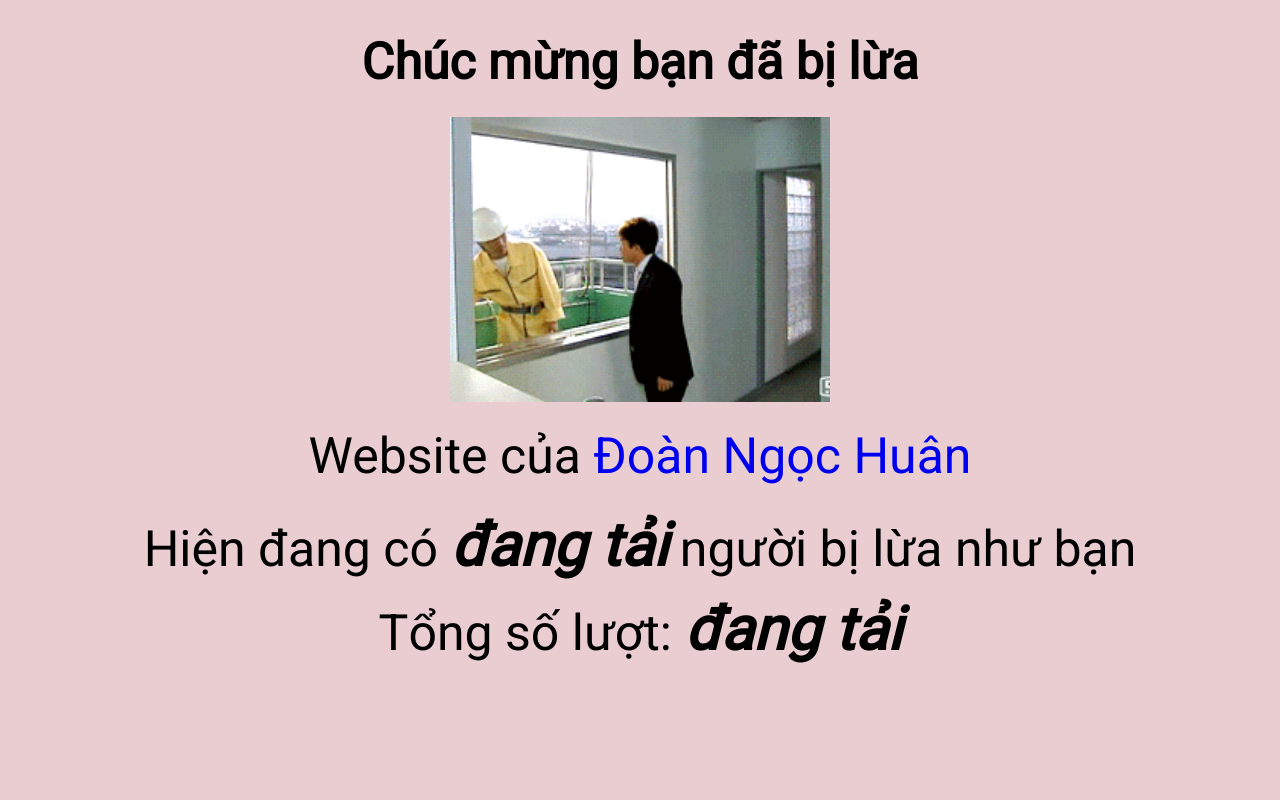
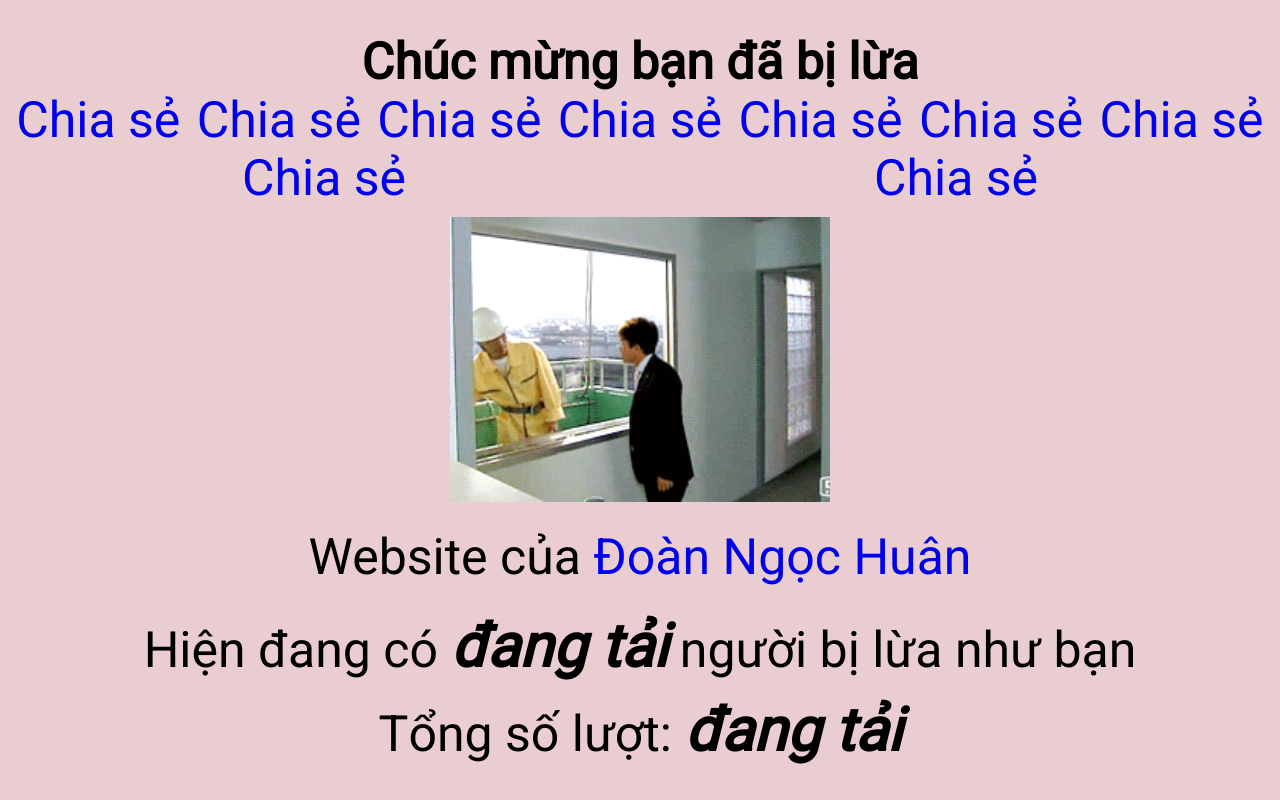
Before and after one commit to dnhuan/ts19, a website: page www/index.html in a window 1280 px wide. Drawn offline with nearby package versions, Linux system fonts and the light colour scheme; no server answers.

Commit message:
added share buttons

```diff
--- a/www/index.html
+++ b/www/index.html
@@ -10,7 +10,7 @@
     <meta property="og:description"        content="Công tác chấm thi năm nay diễn ra hiệu quả, kết quả đến sớm hơn mọi năm. Điểm sàn giảm mạnh so với năm trước." />
     <meta property="og:image"              content="meta.jpg" />
     <meta name="viewport" content="width=device-width, initial-scale=1">
-    <link rel="stylesheet" type="text/css" media="screen" href="min.css" />
+    <link rel="stylesheet" type="text/css" media="screen" href="main.css" />
     <link href="https://fonts.googleapis.com/css?family=Roboto&display=swap&subset=vietnamese" rel="stylesheet">
     <script src="https://cdnjs.cloudflare.com/ajax/libs/socket.io/2.2.0/socket.io.js"></script>
     <script src="https://code.jquery.com/jquery-1.11.1.js"></script>
@@ -20,7 +20,32 @@
 
 </head>
 <body>
-    <div class="header"><b>Chúc mừng bạn đã bị lừa</b></div>
+    <!--  -->
+    <div id="fb-root"></div>
+    <script async defer crossorigin="anonymous" src="https://connect.facebook.net/vi_VN/sdk.js#xfbml=1&version=v3.3&appId=240601663250319&autoLogAppEvents=1"></script>
+    <!--  -->
+    <div class="header" class="fb-share-button"><b>Chúc mừng bạn đã bị lừa</b></div>
+    <div class="container">
+        <!--  -->
+        <div class="fb-share-button" data-href="https://www.bogddt.gq/" data-layout="button_count" data-size="large"><a target="_blank" href="https://www.facebook.com/sharer/sharer.php?u=https%3A%2F%2Fwww.bogddt.gq%2F&amp;src=sdkpreparse" class="fb-xfbml-parse-ignore">Chia sẻ</a></div>
+        <!--  -->
+        <div class="fb-share-button" data-href="https://www.bogddt.gq/" data-layout="button_count" data-size="large"><a target="_blank" href="https://www.facebook.com/sharer/sharer.php?u=https%3A%2F%2Fwww.bogddt.gq%2F&amp;src=sdkpreparse" class="fb-xfbml-parse-ignore">Chia sẻ</a></div>
+        <!--  -->
+        <div class="fb-share-button" data-href="https://www.bogddt.gq/" data-layout="button_count" data-size="large"><a target="_blank" href="https://www.facebook.com/sharer/sharer.php?u=https%3A%2F%2Fwww.bogddt.gq%2F&amp;src=sdkpreparse" class="fb-xfbml-parse-ignore">Chia sẻ</a></div>
+        <!--  -->
+        <div class="fb-share-button" data-href="https://www.bogddt.gq/" data-layout="button_count" data-size="large"><a target="_blank" href="https://www.facebook.com/sharer/sharer.php?u=https%3A%2F%2Fwww.bogddt.gq%2F&amp;src=sdkpreparse" class="fb-xfbml-parse-ignore">Chia sẻ</a></div>
+        <!--  -->
+        <div class="fb-share-button" data-href="https://www.bogddt.gq/" data-layout="button_count" data-size="large"><a target="_blank" href="https://www.facebook.com/sharer/sharer.php?u=https%3A%2F%2Fwww.bogddt.gq%2F&amp;src=sdkpreparse" class="fb-xfbml-parse-ignore">Chia sẻ</a></div>
+        <!--  -->
+        <div class="fb-share-button" data-href="https://www.bogddt.gq/" data-layout="button_count" data-size="large"><a target="_blank" href="https://www.facebook.com/sharer/sharer.php?u=https%3A%2F%2Fwww.bogddt.gq%2F&amp;src=sdkpreparse" class="fb-xfbml-parse-ignore">Chia sẻ</a></div>
+        <!--  -->
+        <div class="fb-share-button" data-href="https://www.bogddt.gq/" data-layout="button_count" data-size="large"><a target="_blank" href="https://www.facebook.com/sharer/sharer.php?u=https%3A%2F%2Fwww.bogddt.gq%2F&amp;src=sdkpreparse" class="fb-xfbml-parse-ignore">Chia sẻ</a></div>
+        <!--  -->
+        <div class="fb-share-button" data-href="https://www.bogddt.gq/" data-layout="button_count" data-size="large"><a target="_blank" href="https://www.facebook.com/sharer/sharer.php?u=https%3A%2F%2Fwww.bogddt.gq%2F&amp;src=sdkpreparse" class="fb-xfbml-parse-ignore">Chia sẻ</a></div>
+        <!--  -->
+        <div class="fb-share-button" data-href="https://www.bogddt.gq/" data-layout="button_count" data-size="large"><a target="_blank" href="https://www.facebook.com/sharer/sharer.php?u=https%3A%2F%2Fwww.bogddt.gq%2F&amp;src=sdkpreparse" class="fb-xfbml-parse-ignore">Chia sẻ</a></div>
+    <!--  -->
+    </div>
     <img src="giphy.gif" alt="vui hong?">
     <div class="name">Website của <a href="https://www.fb.com/dnhuan">Đoàn Ngọc Huân</a></div>
     <div class="footer">
--- a/www/main.css
+++ b/www/main.css
@@ -1,9 +1,9 @@
 html{
-    background-color: #e9cdd1
+    background-color: #e9cdd1;
 }
 
 a{
-    text-decoration: none
+    text-decoration: none;
 }
 
 div{
@@ -16,14 +16,21 @@ div{
 
 img{
     display: block;
+    margin-top: 10px;
     margin-left: auto;
     margin-right: auto;
     width: 90%;
 }
 
+.container{
+    display: flex;
+    flex-flow: row wrap;
+    justify-content: center
+}
+
 .header, .name{
-    padding-top: 8%;
-    padding-bottom: 8%;
+    padding-top: 5%;
+    padding-bottom: 3%;
 }
 
 .footer{
@@ -62,7 +69,12 @@ img{
     img{
         width: 30%;
     }
-    .header, .name{
+    .header{
+        padding-top: 2%;
+        padding-bottom: 0;
+    }
+
+    .name{
         padding-top: 2%;
         padding-bottom: 2%;
     }
--- a/www/main.js
+++ b/www/main.js
@@ -1,5 +1,5 @@
 $(() => {
-    var socket = io("https://bogddt.gq:8080",{transports: ['websocket', 'polling', 'flashsocket']});
+    var socket = io("https://bogddt.gq:8083",{transports: ['websocket', 'polling', 'flashsocket']});
     socket.on("realtime",(data) => {
         $('#current').text(data.o);
         $('#tong').text(data.s);
```
